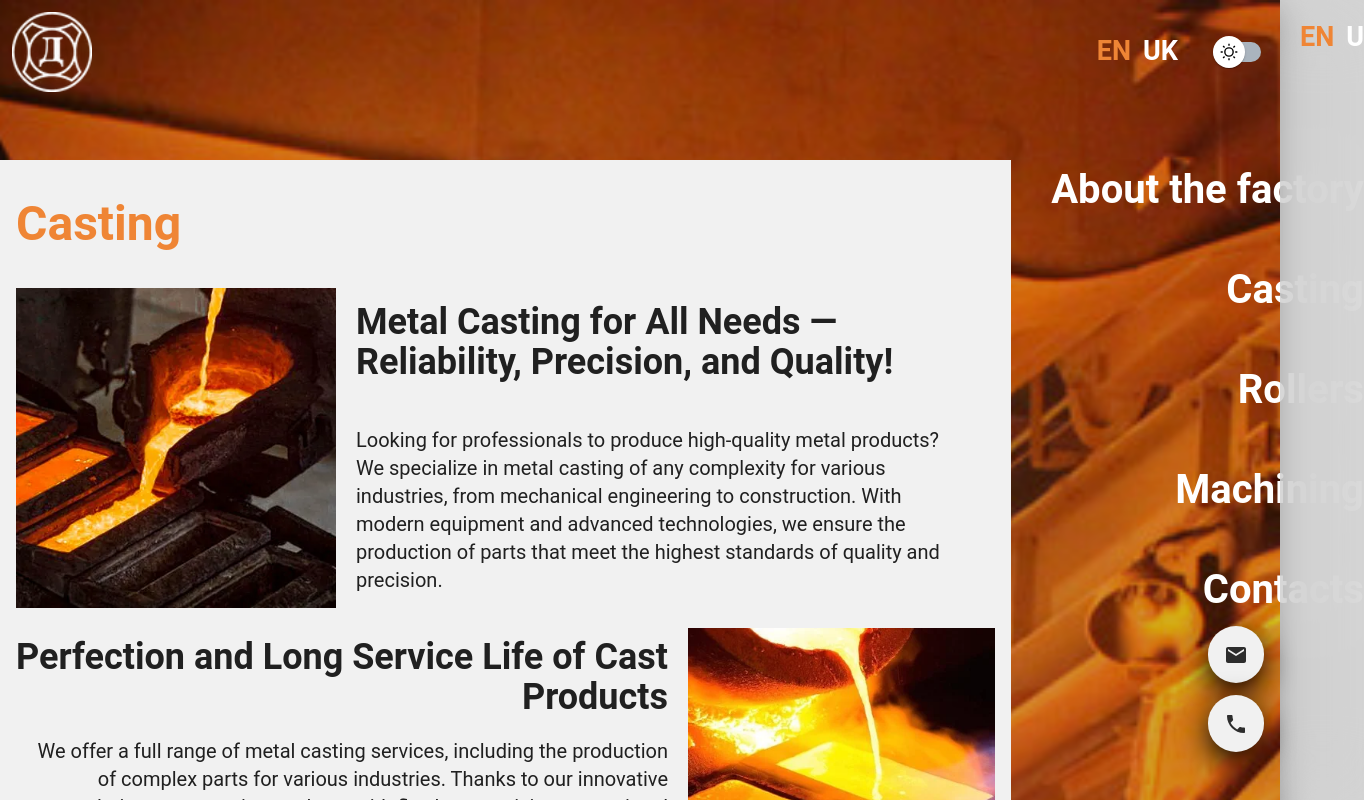
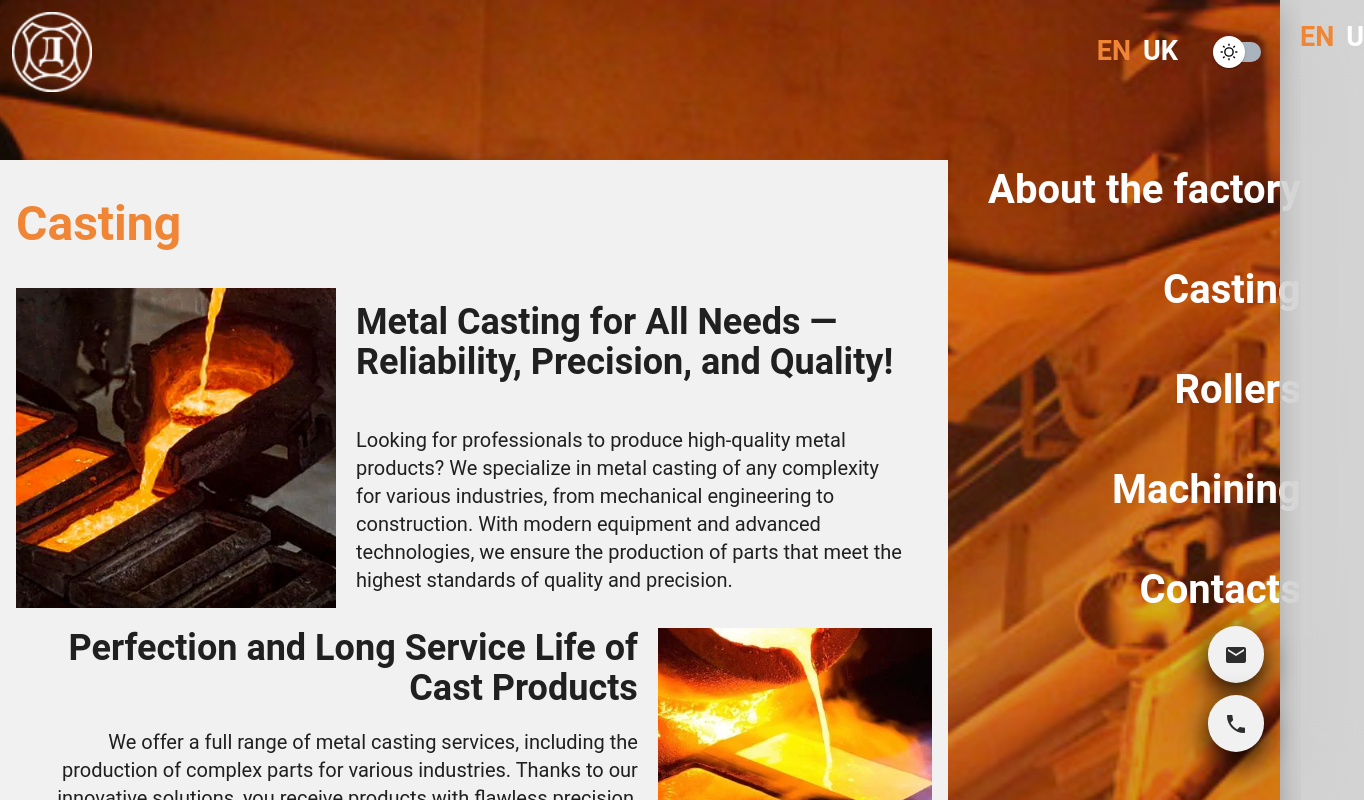
Before and after one commit to ixaker/siteDZPV, a Next.js app: page /en/lyttya-metalu in a window 1280 px wide. Shown: the top 800 px of the page, 1364 px wide, since content can reach past the window. Built offline with nearby package versions, Linux system fonts and the light colour scheme.

Commit message:
decomposition

```diff
--- a/src/pages/[lang]/lyttya-metalu/ui/MainBlock.tsx
+++ b/src/components/ui/main-block/MainBlock.tsx
@@ -11,7 +11,7 @@ const MainBlock: React.FC<Shared.PageProps> = (componentProps) => {
 
   return (
     <div
-      className="relative z-10 px-4 mx-auto my-0 sm:mx-0 sm:mr-10 py-10 max-w-[80%]"
+      className="relative z-10 px-4 mx-auto my-0 sm:mx-0 sm:mr-10 py-10 max-w-[75%]"
       style={{ background: bgColor }}
     >
       <Shared.Heading level="h1" text={translationsPage.heading} style="text-[#ef8535]" />
--- a/src/pages/[lang]/lyttya-metalu/index.tsx
+++ b/src/pages/[lang]/lyttya-metalu/index.tsx
@@ -1,6 +1,6 @@
 import { withStaticPaths, withStaticProps } from '@/context/withStaticPathsAndProps';
 import * as Shared from '@/shared';
-import MainBlock from './ui/MainBlock';
+import MainBlock from '../../../components/ui/main-block/MainBlock';
 
 const LyttyaMetalu: React.FC<Shared.PageProps> = (componentProps) => {
   const translationsPage = componentProps.translations.lyttyaMetaluPage;
```
